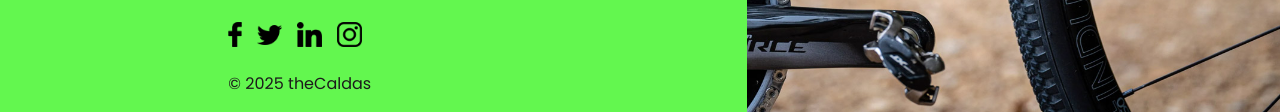
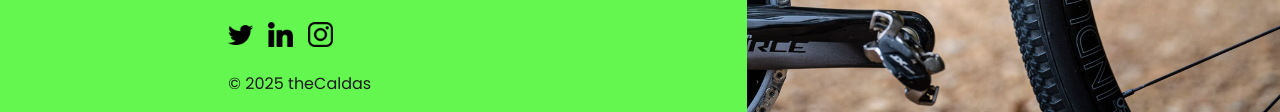
Before and after one commit to felipecm37/landingbike.git.io, a plain HTML site: page index.html in a window 1280 px wide. Shown: the part 5352-5464 px from the top of the page. Drawn offline with nearby package versions, Linux system fonts and the light colour scheme; some packages are replaced by stand-ins of ours; a web font is replaced by a local one.

Commit message:
Add files via upload

```diff
--- a/index.html
+++ b/index.html
@@ -554,10 +554,7 @@
               <!-- footer section -->
               <section class=" footer_section ">
                 <div class="social_box">
-                  <a href="https://www.facebook.com/caldas.rj/" target="_blank">
-                    <img src="images/facebook.png" alt="">
-                  </a>
-                  <a href="https://x.com/HostelinRio" target="_blank">
+                   <a href="https://x.com/HostelinRio" target="_blank">
                     <img src="images/twitter.png" alt="">
                   </a>
                   <a href="https://www.linkedin.com/in/felipe-caldas-19a02522/" target="_blank">
```
